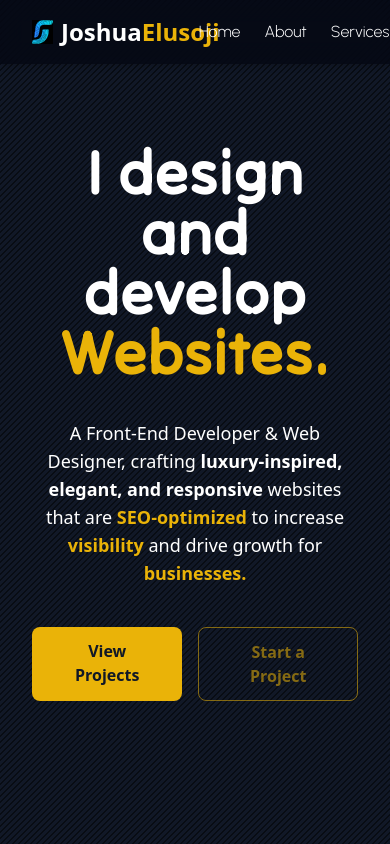
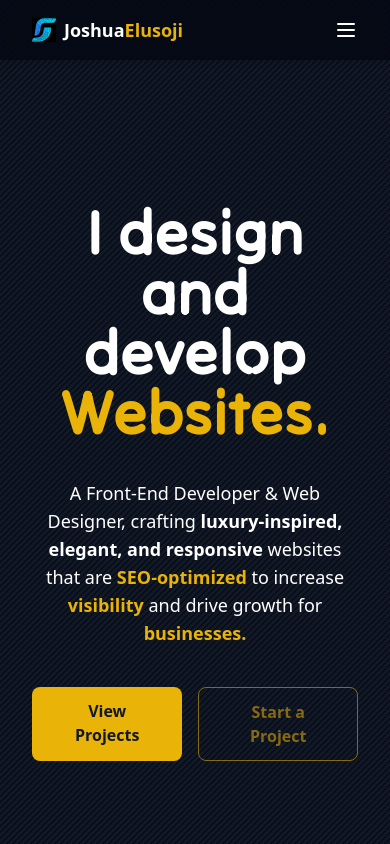
Before and after one commit to Joshuaelusoji/My_Brand, a React (Vite) app: page / in a window 390 px wide. Shown: the top 844 px of the page. Built offline with nearby package versions, Linux system fonts and the light colour scheme.

Commit message:
Update Navbar and Hero for responsive design, mobile dropdown fixes, and responsive text

```diff
--- a/package.json
+++ b/package.json
@@ -11,7 +11,6 @@
     "preview": "vite preview",
     "predeploy": "npm run build",
     "deploy": "gh-pages -d dist"
-
   },
   "dependencies": {
     "cors": "^2.8.5",
@@ -33,6 +32,7 @@
     "eslint": "^9.36.0",
     "eslint-plugin-react-hooks": "^5.2.0",
     "eslint-plugin-react-refresh": "^0.4.22",
+    "gh-pages": "^6.3.0",
     "globals": "^16.4.0",
     "postcss": "^8.5.6",
     "tailwindcss": "^3.4.18",
--- a/src/App.jsx
+++ b/src/App.jsx
@@ -30,46 +30,167 @@ function Example() {
 }
 
 
+
+
 function Navbar() {
+  const [isOpen, setIsOpen] = useState(false);
+
   return (
-    <nav className="flex justify-between items-center px-8 py-4 bg-gray-950 text-white fixed w-full z-50 shadow-md bg-opacity-70 backdrop-blur-md">
-      <div className="flex items-center text-2xl font-bold">
-        <img src={BrandLogo} alt="Brand Logo" className="h-6 w-6 mr-2" />
+    <nav className=" w-full z-50 shadow-md bg-gray-950 bg-opacity-70 backdrop-blur-md">
+      <div className=" flex justify-between items-center px-8 py-4 md:fixed md:w-full text-white">
+        {/* Logo */}
+        <div className="flex items-center text-lg sm:text-xl md:text-2xl font-bold">
+          <img
+            src={BrandLogo}
+            alt="Brand Logo"
+            className="h-6 w-6 mr-2"
+          />
           Joshua<span className="text-yellow-500">Elusoji</span>
         </div>
 
-      <ul className="font-urbanist font-light flex space-x-6">
-        <li><a href="#home" className="hover:text-yellow-500">Home</a></li>
-        <li><a href="#about" className="hover:text-yellow-500">About</a></li>
-        <li><a href="#services" className="hover:text-yellow-500">Services</a></li>
-        <li><a href="#portfolio" className="hover:text-yellow-500">Projects</a></li>
-        <li className="flex items-center gap-1 px-2 group bg-yellow-500 rounded-full hover:bg-white ">
-          <a href="#contact" className="text-white text-bold animate-pulse group-hover:text-yellow-500">
+        {/* Hamburger Button */}
+        <button
+          className="sm:hidden flex items-center focus:outline-none"
+          onClick={() => setIsOpen(!isOpen)}
+        >
+          <svg
+            className="w-6 h-6 text-white"
+            fill="none"
+            stroke="currentColor"
+            viewBox="0 0 24 24"
+          >
+            <path
+              strokeLinecap="round"
+              strokeLinejoin="round"
+              strokeWidth={2}
+              d={
+                isOpen
+                  ? "M6 18L18 6M6 6l12 12"
+                  : "M4 6h16M4 12h16M4 18h16"
+              }
+            />
+          </svg>
+        </button>
+
+        {/* Desktop Menu */}
+        <ul className="hidden sm:flex items-center space-x-6 font-urbanist font-light ml-auto">
+          <li>
+            <a href="#home" className="hover:text-yellow-500 text-white">Home</a>
+          </li>
+          <li>
+            <a href="#about" className="hover:text-yellow-500 text-white">About</a>
+          </li>
+          <li>
+            <a href="#services" className="hover:text-yellow-500 text-white">Services</a>
+          </li>
+          <li>
+            <a href="#portfolio" className="hover:text-yellow-500 text-white">Projects</a>
+          </li>
+          <li>
+            <div className="inline-flex items-center gap-1 px-2 py-0.5 bg-yellow-500 rounded-full group hover:bg-white transition-colors">
+              <a
+                href="#contact"
+                className="text-white font-bold animate-pulse group-hover:text-yellow-500"
+              >
                 Connect
               </a>
               <BsFillTelephoneFill className="w-4 h-4 text-gray-400 scale-x-[-1] group-hover:text-gray-400" />
+            </div>
           </li>
         </ul>
+      </div>
+
+      {/* Mobile Menu */}
+      {isOpen && (
+        <ul className="sm:hidden flex flex-col px-8 py-4 space-y-2 bg-gray-950 text-white">
+          <li>
+            <a
+              href="#home"
+              className="hover:text-yellow-500 block"
+              onClick={() => setIsOpen(false)}
+            >
+              Home
+            </a>
+          </li>
+          <li>
+            <a
+              href="#about"
+              className="hover:text-yellow-500 block"
+              onClick={() => setIsOpen(false)}
+            >
+              About
+            </a>
+          </li>
+          <li>
+            <a
+              href="#services"
+              className="hover:text-yellow-500 block"
+              onClick={() => setIsOpen(false)}
+            >
+              Services
+            </a>
+          </li>
+          <li>
+            <a
+              href="#portfolio"
+              className="hover:text-yellow-500 block"
+              onClick={() => setIsOpen(false)}
+            >
+              Projects
+            </a>
+          </li>
+          <li>
+            <div className="inline-flex items-center gap-1 px-2 py-0.5 bg-yellow-500 rounded-full group hover:bg-white transition-colors">
+              <a
+                href="#contact"
+                className="text-white font-bold animate-pulse group-hover:text-yellow-500"
+                onClick={() => setIsOpen(false)}
+              >
+                Connect
+              </a>
+              <BsFillTelephoneFill className="w-4 h-4 text-gray-400 scale-x-[-1] group-hover:text-gray-400" />
+            </div>
+          </li>
+        </ul>
+      )}
     </nav>
-  )
+  );
 }
 
 function Hero() {
   return (
-    <section id="home" className="flex flex-col items-center justify-center h-screen px-8 text-center bg-diagonal-lines bg-gray-900 text-white ">
+    <section
+      id="home"
+      className="flex flex-col items-center justify-center h-screen px-8 text-center bg-diagonal-lines bg-gray-900 text-white"
+    >
       <h1 className="font-TiltNeon font-semibold text-6xl mb-4 pb-5 tracking-wide">
         I design and develop <span className="text-yellow-500">Websites.</span>
       </h1>
       <p className="text-lg pb-4 md:text-xl max-w-3xl mb-6">
-        A Front-End Developer & Web Designer, crafting <strong>luxury-inspired, elegant, and responsive</strong> websites that are <span className="text-yellow-500 font-semibold">SEO-optimized</span> to increase <span className="text-yellow-500 font-semibold">visibility</span> and drive growth for <span className="text-yellow-500 font-semibold">businesses.</span>
+        A Front-End Developer & Web Designer, crafting{" "}
+        <strong>luxury-inspired, elegant, and responsive</strong> websites
+        that are <span className="text-yellow-500 font-semibold">SEO-optimized</span> to increase{" "}
+        <span className="text-yellow-500 font-semibold">visibility</span> and drive growth for{" "}
+        <span className="text-yellow-500 font-semibold">businesses.</span>
       </p>
       <div className="flex space-x-4">
-        <a href="#portfolio" className="bg-yellow-500 text-gray-900 px-6 py-3 rounded-lg font-semibold hover:bg-yellow-600 transition">View Projects</a>
-        <a href="#contact" className="border border-yellow-500 text-yellow-500 px-6 py-3 rounded-lg font-semibold hover:bg-yellow-500 hover:text-gray-900 transition animate-pulse">Start a Project</a>
+        <a
+          href="#portfolio"
+          className="bg-yellow-500 text-gray-900 px-6 py-3 rounded-lg font-semibold hover:bg-yellow-600 transition"
+        >
+          View Projects
+        </a>
+        <a
+          href="#contact"
+          className="border border-yellow-500 text-yellow-500 px-6 py-3 rounded-lg font-semibold hover:bg-yellow-500 hover:text-gray-900 transition animate-pulse"
+        >
+          Start a Project
+        </a>
       </div>
     </section>
-  )
+  );
 }
+
 
 const messages = [
   "I love building innovative digital experiences.",
--- a/vite.config.js
+++ b/vite.config.js
@@ -1,7 +1,8 @@
 import { defineConfig } from 'vite';
 import react from '@vitejs/plugin-react';
 
-// https://vitejs.dev/config/
+
 export default defineConfig({
   plugins: [react()],
+  base: '/My_Brand/',
 });
```
Also changed, not shown: 1 other file (tests, documents, lock files or other folders). Lines whose indentation alone changed are shown as unchanged.
